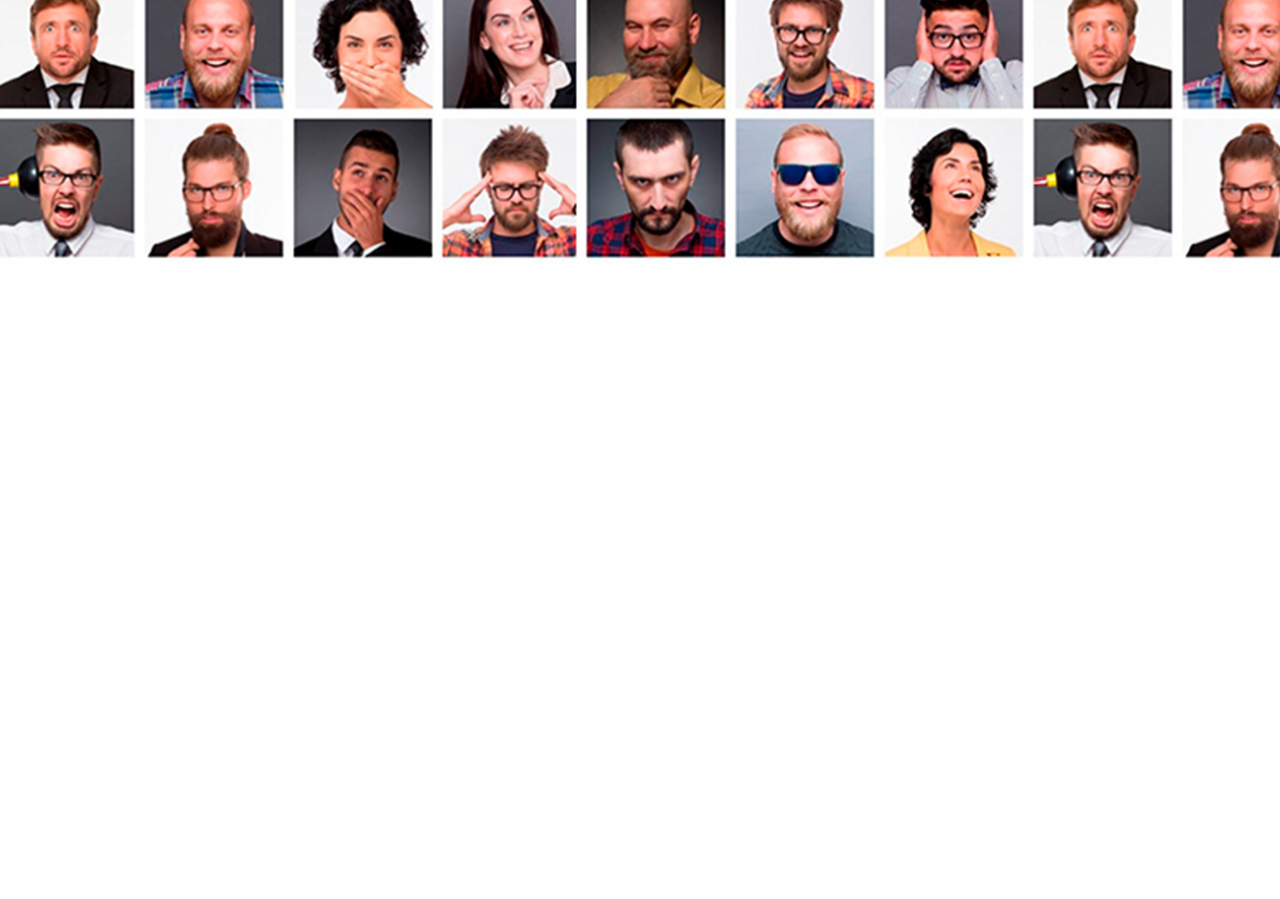
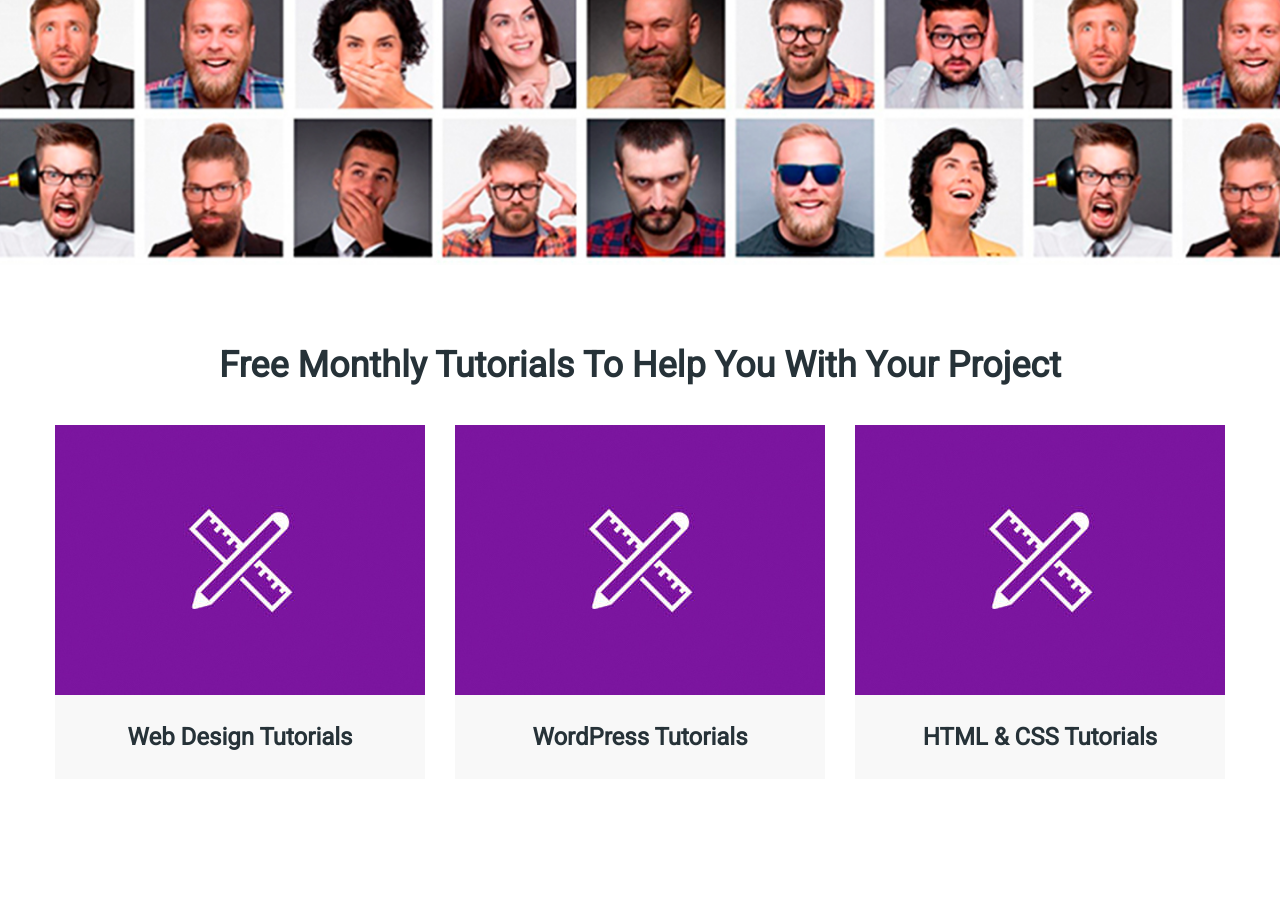
Before and after one commit to yarilomonster/moderno, a website: page app/index.html in a window 1280 px wide. Shown: the part 4852-5751 px from the top of the page. Before the commit the page ends 5117 px from the top, so only its background shows below. Drawn offline with nearby package versions, Linux system fonts and the light colour scheme; files that its build step writes are made by us from their sources.

Commit message:
added tutorial

```diff
--- a/app/index.html
+++ b/app/index.html
@@ -828,6 +828,36 @@
       </a>
     </div>
   </section>
+  <!--------
+  tutorial
+--------->
+  <section class="tutorial">
+    <div class="container">
+      <div class="tutorial__title  title">
+        Free Monthly Tutorials To Help You With Your Project
+      </div>
+      <div class="tutorial__inner">
+        <div class="tutorial__item">
+          <div class="tutorial__item-images" style="background-image: url('img/content/tutorial.jpg');"></div>
+          <div class="tutorial__item-title">
+            Web Design Tutorials
+          </div>
+        </div>
+        <div class="tutorial__item">
+          <div class="tutorial__item-images" style="background-image: url('img/content/tutorial.jpg');"></div>
+          <div class="tutorial__item-title">
+            WordPress Tutorials
+          </div>
+        </div>
+        <div class="tutorial__item">
+          <div class="tutorial__item-images" style="background-image: url('img/content/tutorial.jpg');"></div>
+          <div class="tutorial__item-title">
+            HTML & CSS Tutorials
+          </div>
+        </div>
+      </div>
+    </div>
+  </section>
 
 
 
--- a/app/scss/style.scss
+++ b/app/scss/style.scss
@@ -352,5 +352,35 @@
     background-color: #fff;
   }
 }
+/* tutorial */
+.tutorial {
+  padding: 70px 0 120px;
+  &__inner {
+    display: flex;
+    justify-content: space-between;
+  }
+  &__item {
+    max-width: 370px;
+    width: 100%;
+
+  }
+}
+.tutorial__item {
+  &-images {
+    min-height: 270px;
+    background-repeat: no-repeat;
+    background-position: center;
+    background-size: cover;
+  }
+  &-title {
+    background-color: #f8f8f8;
+    font-size: 24px;
+    text-align: center;
+    @include f700;
+    padding: 30px 10px;
+    color: $bg;
+    text-align: center;
+  }
+}
 
 @import "media";
```
Also changed, not shown: app/img/content/tutorial.jpg (added).
